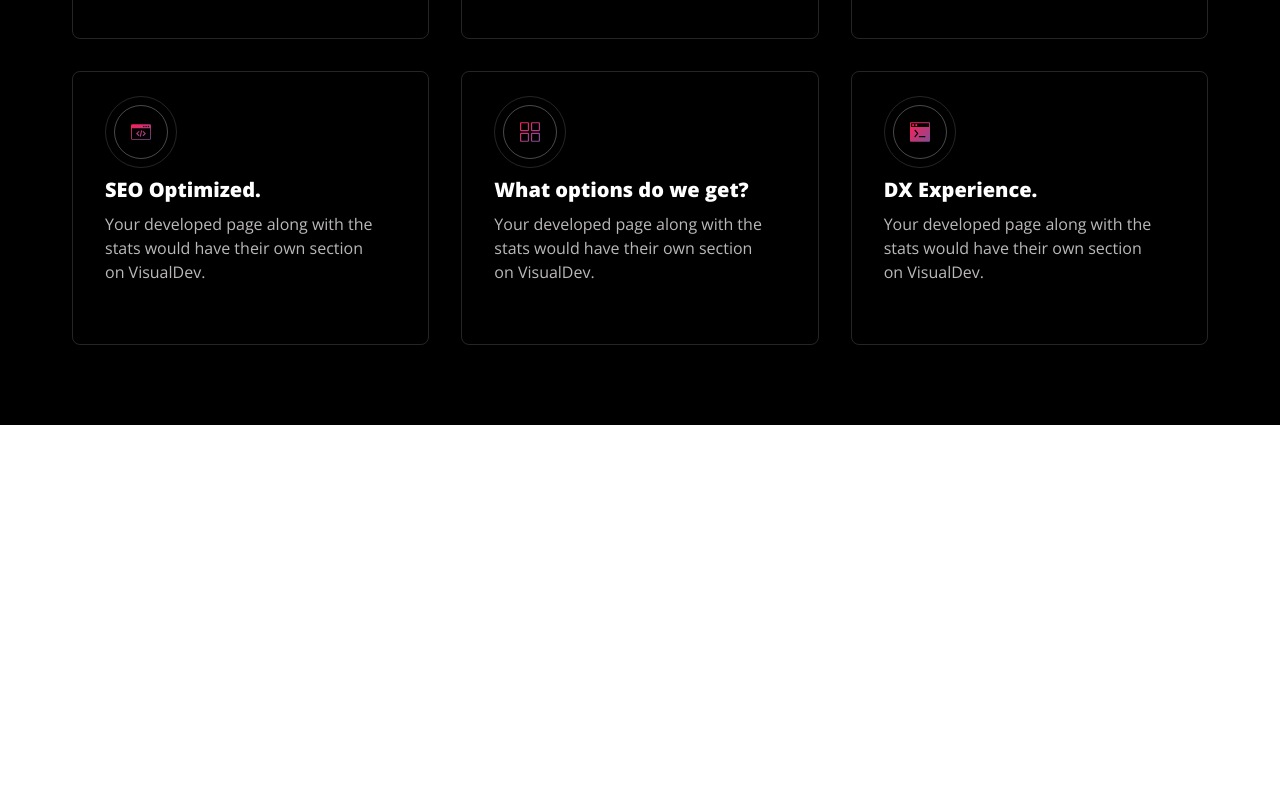
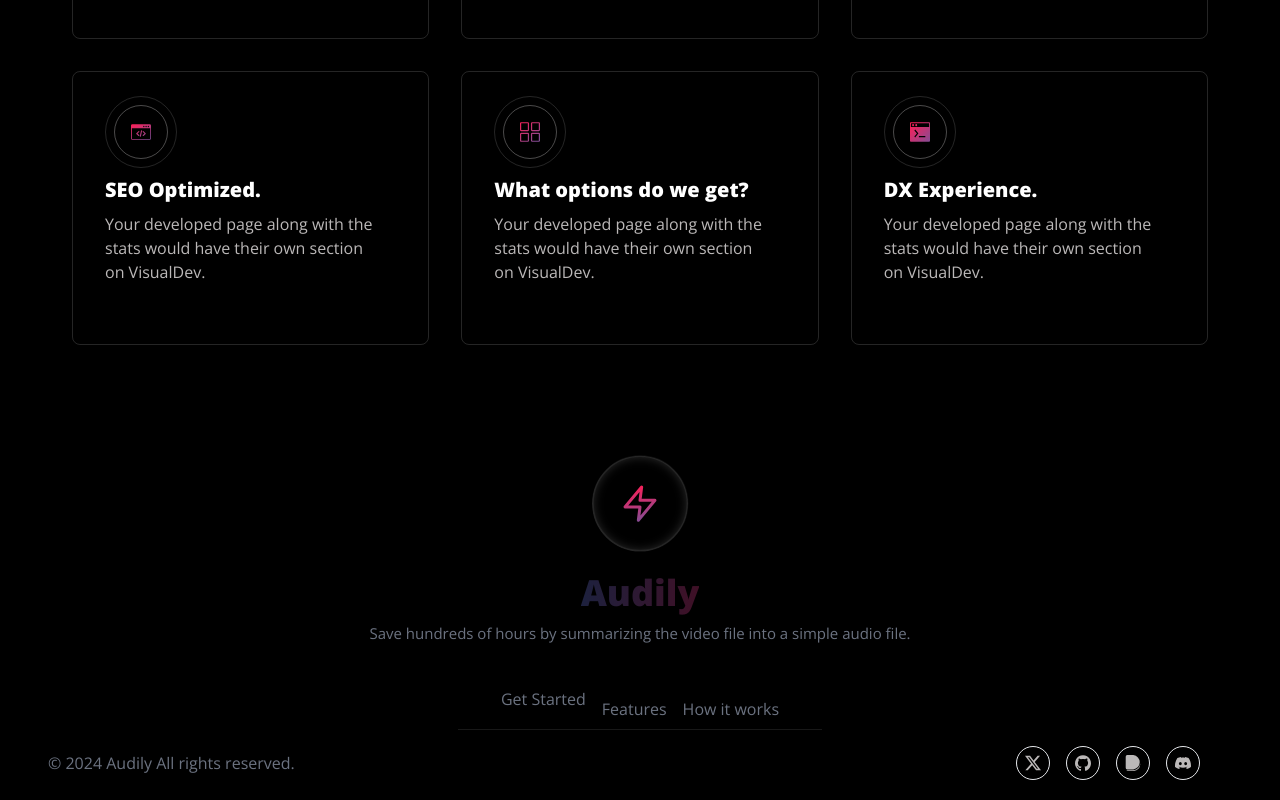
Before and after one commit to Shub3am/Audily-AI, a Next.js app in the folder web/: page / in a window 1280 px wide. Shown: the part 491-1291 px from the top of the page. Before the commit the page ends 916 px from the top, so only its background shows below. Built offline with nearby package versions, Linux system fonts and the light colour scheme.

Commit message:
feat: add footer section with proper data structure

```diff
--- a/web/components/home-page/features.tsx
+++ b/web/components/home-page/features.tsx
@@ -3,7 +3,10 @@
 
 export default function Features() {
   return (
-    <div className="flex w-full items-center justify-center bg-black py-12 md:py-20">
+    <div
+      className="flex w-full items-center justify-center bg-black py-12 md:py-20"
+      id="features"
+    >
       <div className="container px-4 md:px-6">
         <div className="">
           <div className="flex flex-col justify-center space-y-8">
--- /dev/null
+++ b/web/components/home-page/footer.tsx
@@ -0,0 +1,57 @@
+import Image from 'next/legacy/image'
+import { Icons } from '../icons'
+import Link from 'next/link'
+import { footerNavs } from '@/data/footer'
+
+export default function Footer() {
+  return (
+    <footer className="w-[100vw] bg-black px-4 py-5 text-gray-500 md:px-8">
+      <div className="mx-auto text-center">
+        <div className="relative mx-auto h-32 w-32">
+          <Image src={'/assets/logo.svg'} alt="brand logo" layout="fill" />
+        </div>
+        <span className="from-primary-blue to-primary-pink bg-gradient-to-r bg-clip-text pb-4 text-4xl font-extrabold text-transparent">
+          Audily
+        </span>
+        <p className="mx-0 mt-2 text-[15px] leading-relaxed md:mx-40">
+          Save hundreds of hours by summarizing the video file into a simple
+          audio file.
+        </p>
+      </div>
+      <ul className="mb-2 mt-8 flex items-center justify-center space-x-4 space-y-0 space-y-5">
+        {footerNavs.map((item, idx) => (
+          <li
+            key={idx}
+            className="hover:text-primary-blue transition-all duration-300 hover:underline"
+          >
+            <Link href={`${item.href}`}>{item.name}</Link>
+          </li>
+        ))}
+      </ul>
+      <hr className="mx-auto flex w-[30%] opacity-10" />
+      <div className="mx-4 mb-8 mt-4 flex flex-col items-center justify-between sm:flex-row md:mb-0">
+        <div className="mt-4 sm:mt-0">
+          &copy; {new Date().getFullYear()} Audily All rights reserved.
+        </div>
+        <div className="mr-0 mt-6 sm:mt-0 md:mr-8">
+          <ul className="flex items-center space-x-4">
+            <li className="flex items-center justify-center rounded-full border p-2">
+              <Icons.X className="h-4 w-4 cursor-pointer text-text-200 transition-all duration-300 hover:text-text-100" />
+            </li>
+            <li className="flex items-center justify-center rounded-full border p-2">
+              <Icons.GitHub className="h-4 w-4 cursor-pointer text-text-200 transition-all duration-300 hover:text-text-100" />
+            </li>
+
+            <li className="flex items-center justify-center rounded-full border p-2">
+              <Icons.devfolio className="h-4 w-4 cursor-pointer text-text-200 transition-all duration-300 hover:text-text-100" />
+            </li>
+
+            <li className="flex items-center justify-center rounded-full border p-2">
+              <Icons.Discord className="h-4 w-4 cursor-pointer text-text-200 transition-all duration-300 hover:text-text-100" />
+            </li>
+          </ul>
+        </div>
+      </div>
+    </footer>
+  )
+}
--- /dev/null
+++ b/web/data/footer.ts
@@ -0,0 +1,19 @@
+export interface FooterNavDataProps {
+  href: string
+  name: string
+}
+
+export const footerNavs: FooterNavDataProps[] = [
+  {
+    href: '/#home',
+    name: 'Get Started',
+  },
+  {
+    href: '/#features',
+    name: 'Features',
+  },
+  {
+    href: '/#how-it-works',
+    name: 'How it works',
+  },
+]
--- a/web/src/app/layout.tsx
+++ b/web/src/app/layout.tsx
@@ -6,8 +6,7 @@
 
 export const metadata: Metadata = {
   title: 'Audily',
-  description:
-    '✨ Ingenium Hackathon.',
+  description: '✨ Ingenium Hackathon.',
 }
 
 export default function RootLayout({
@@ -16,7 +15,11 @@
   children: React.ReactNode
 }) {
   return (
-    <html lang="en">
+    <html
+      lang="en"
+      className="scroll-smooth"
+      style={{ scrollBehavior: 'smooth' }}
+    >
       <body
         className={cn(
           'flex min-h-screen flex-col overflow-x-hidden font-sans antialiased',
--- a/web/src/app/page.tsx
+++ b/web/src/app/page.tsx
@@ -1,9 +1,15 @@
 import Features from '@/components/home-page/features'
+import Footer from '@/components/home-page/footer'
 
 export default function Home() {
   return (
     <div className="flex min-h-screen flex-col items-start justify-center bg-black">
-      <Features />
+      <section>
+        <Features />
+      </section>
+      <section>
+        <Footer />
+      </section>
     </div>
   )
 }
```
